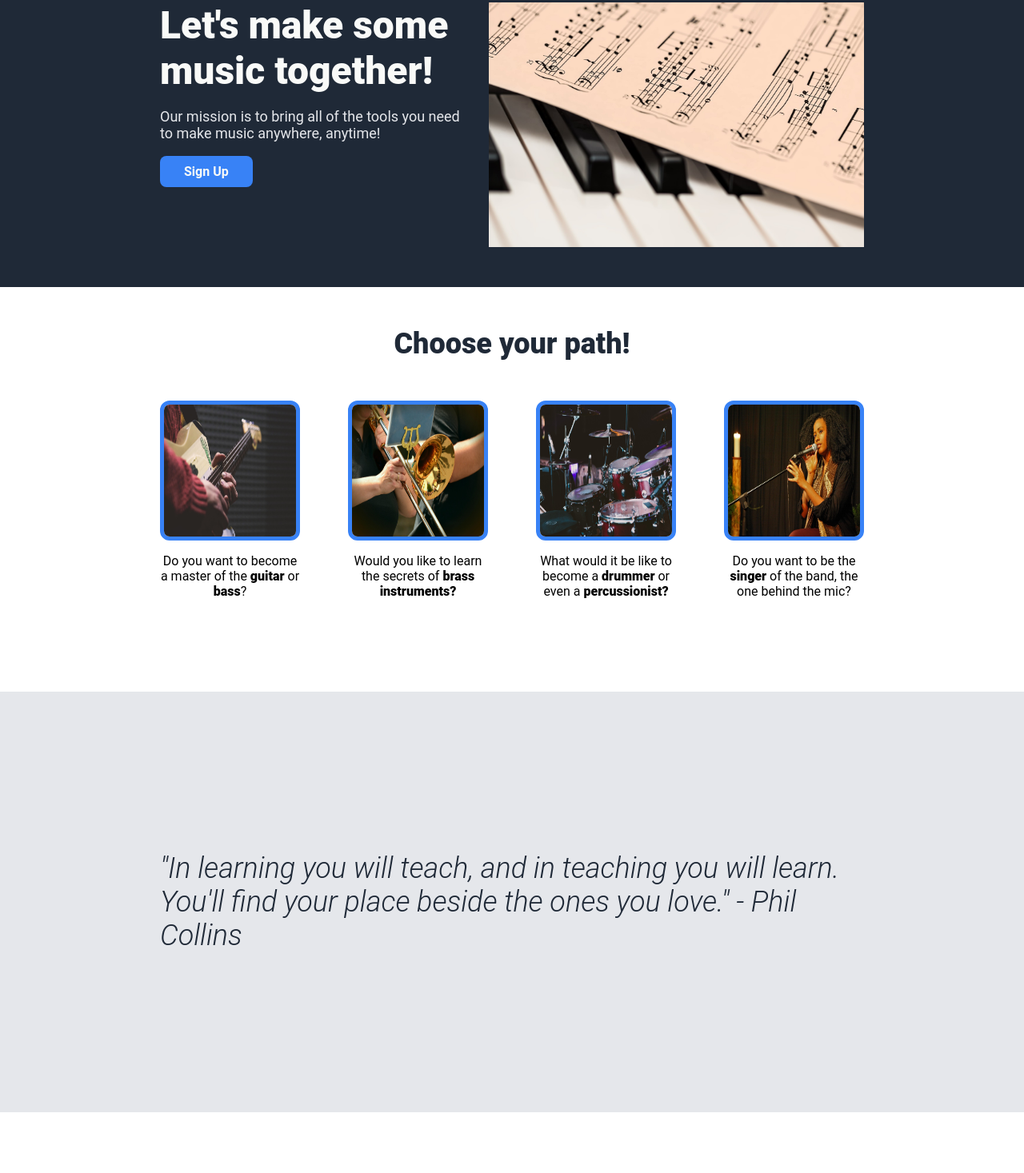
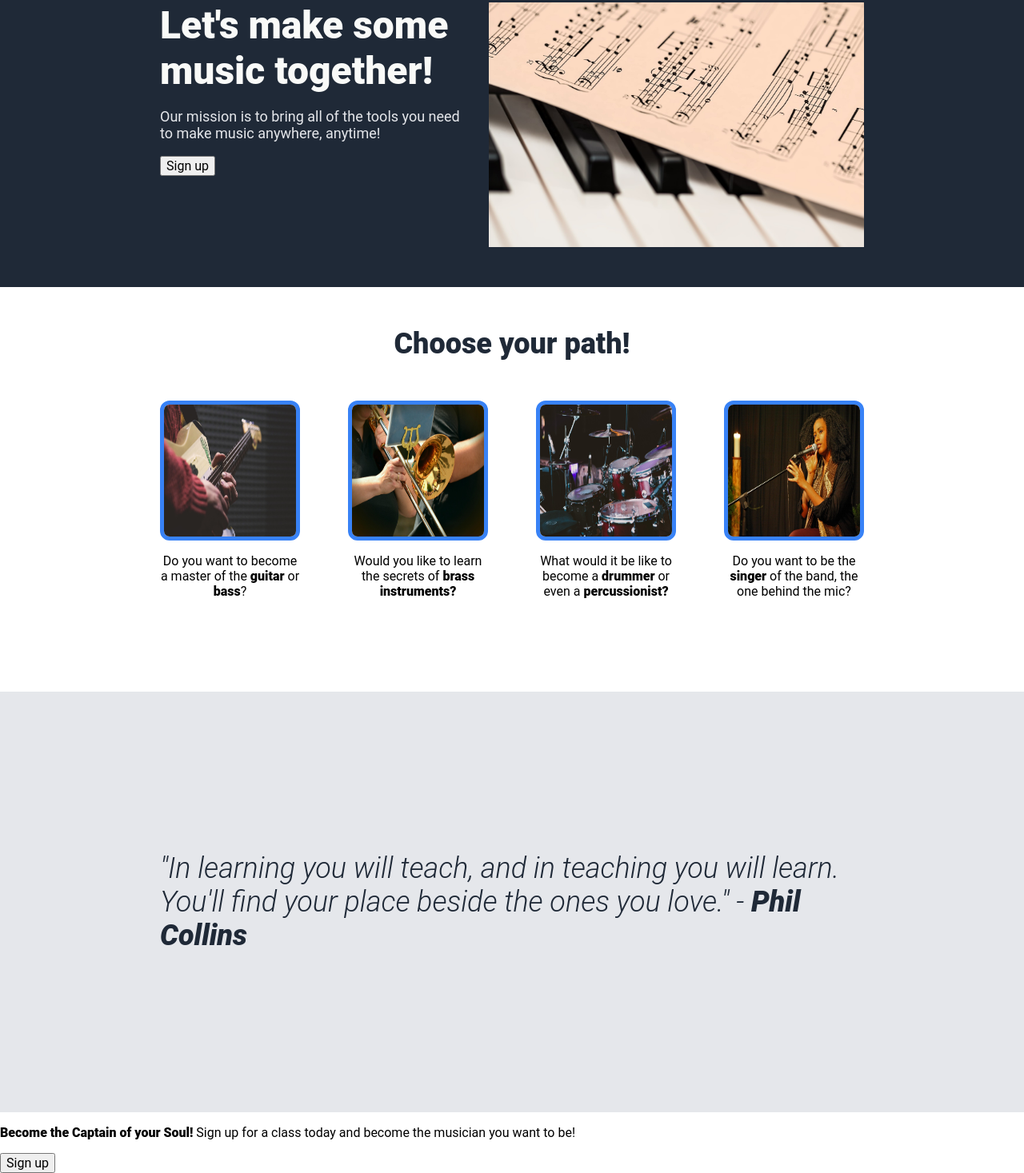
Before and after one commit to goldenvertex42/odin-landing-page, a plain HTML site: page index.html in a window 1280 px wide. Shown: the part 147-1614 px from the top of the page at 80% size. Before the commit the page ends 1538 px from the top, so only its background shows below. Drawn offline with Linux system fonts and the light colour scheme.

Commit message:
add call to action section container

```diff
--- a/index.html
+++ b/index.html
@@ -21,7 +21,7 @@
                 <h2 class="header-text">Let's make some music together!</h2>
                 <p class="header-subtext">Our mission is to bring all of the tools you
                 need to make music anywhere, anytime!</p>
-                <button class="button">Sign Up</button>
+                <button class="headerbutton">Sign up</button>
             </div>
             <img class="headerimg" src="piano.jpg"
             alt="piano with sheet music lying across keys" width="500px">
@@ -55,8 +55,15 @@
     </div>
     <div class="quote">
         <h2 class="phil-collins">"In learning you will teach, and in teaching you will learn.
-            You'll find your place beside the ones you love." - Phil Collins
+            You'll find your place beside the ones you love." - <span>Phil Collins</span>
         </h2>
+    </div>
+    <div class="actionbox">
+        <div class="calltoaction">
+            <p class="cta-text"><span>Become the Captain of your Soul!</span>
+            Sign up for a class today and become the musician you want to be!</p>
+            <button class="cta-button">Sign up</button>
+        </div>
     </div>
 </body>
 </html>
```
